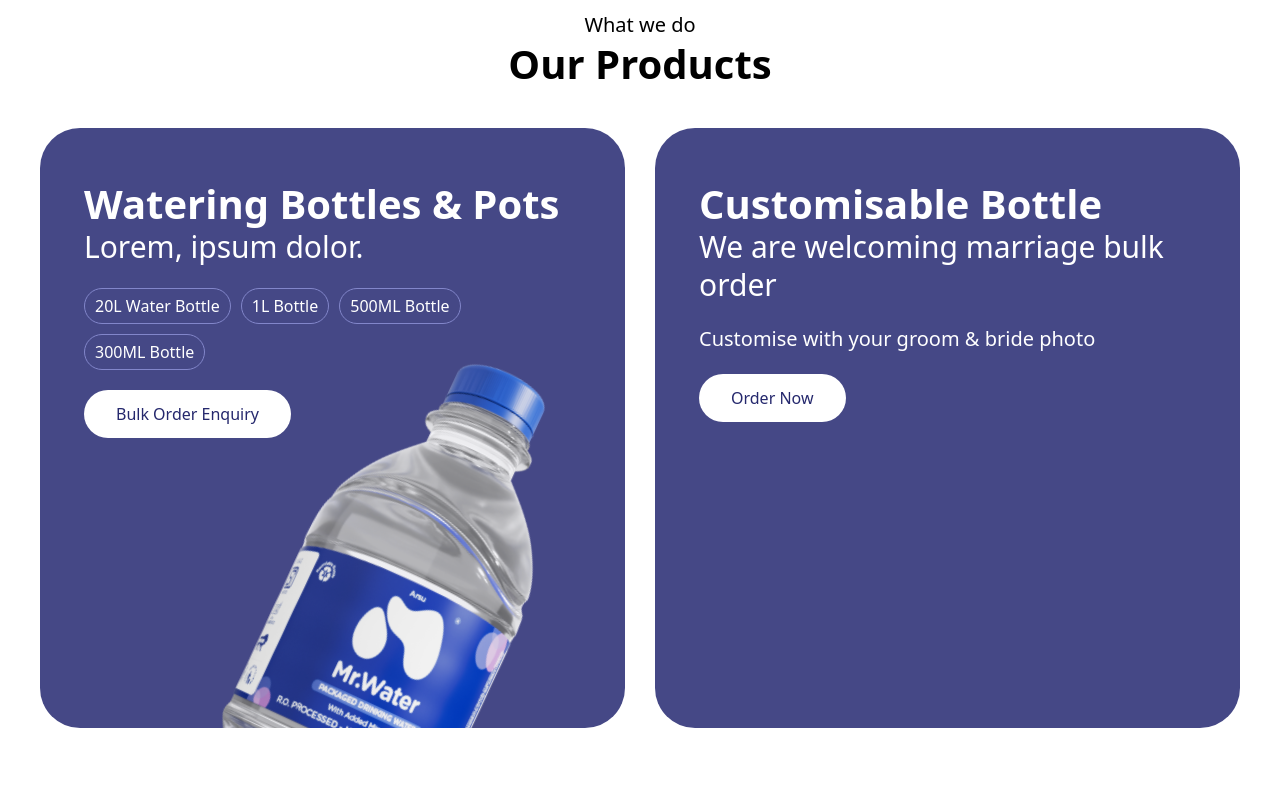
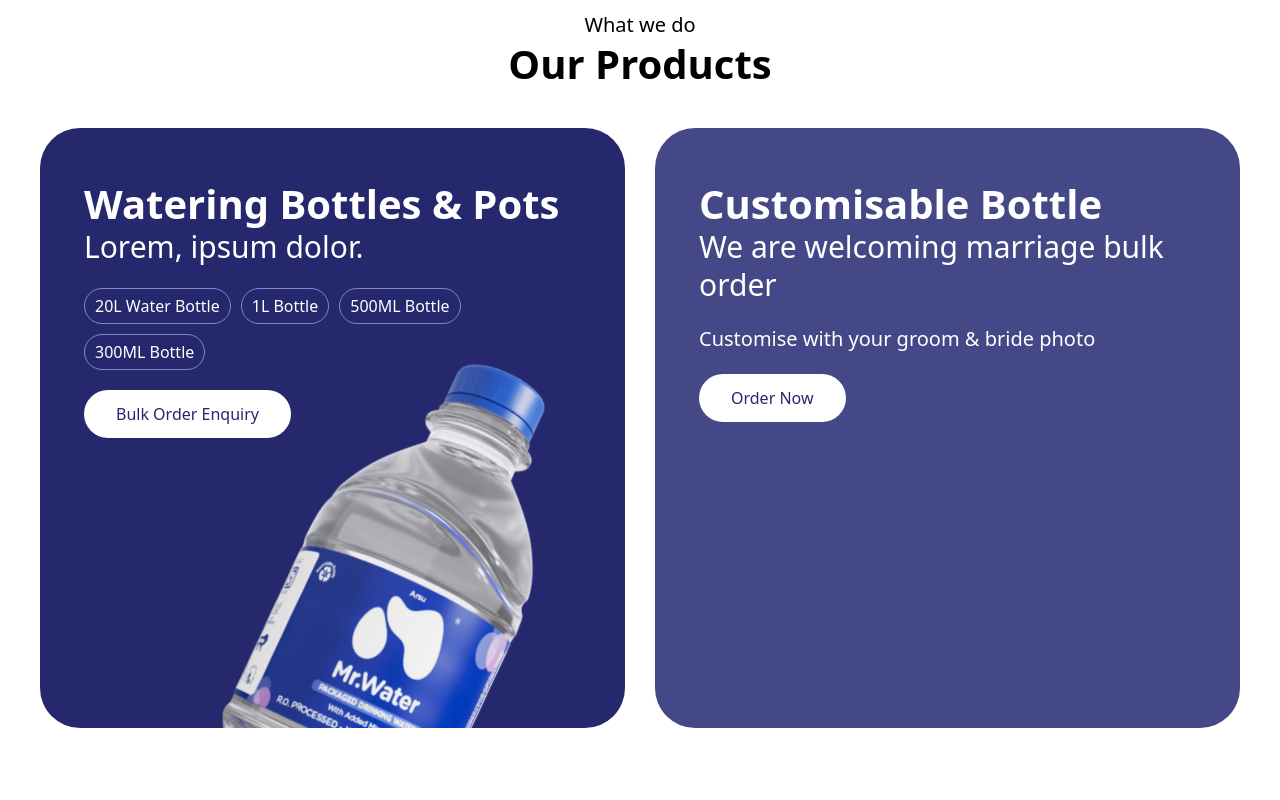
Before and after one commit to sudharshanr15/mrwater-fe, a Next.js app: page / in a window 1280 px wide. Shown: the part 560-1360 px from the top of the page. Built offline with nearby package versions, Linux system fonts and the light colour scheme.

Commit message:
Renamed pages to features

```diff
--- a/src/app/page.tsx
+++ b/src/app/page.tsx
@@ -1,6 +1,6 @@
-import Hero from "@/pages/home/Hero";
-import OurProducts from "@/pages/home/OurProducts";
-import WhoWeAre from "@/pages/home/WhoWeAre";
+import Hero from "@/features/home/Hero";
+import OurProducts from "@/features/home/OurProducts";
+import WhoWeAre from "@/features/home/WhoWeAre";
 
 export default function Home() {
   return (
--- a/src/pages/home/OurProducts.tsx
+++ b/src/features/home/OurProducts.tsx
@@ -17,7 +17,7 @@ function OurProducts() {
             <h3 className='text-heading-3 md:text-heading-2 font-bold'>Our Products</h3>
         </div>
         <div className="flex flex-col lg:flex-row gap-[30px]">
-            <div className="w-full lg:w-1/2 bg-primary-50 rounded-[30px] md:rounded-[40px] text-white p-8 md:px-11 md:py-13 overflow-hidden relative z-0 min-h-[500px] lg:min-h-[600px]">
+            <div className="w-full lg:w-1/2 bg-primary-60 rounded-[30px] md:rounded-[40px] text-white p-8 md:px-11 md:py-13 overflow-hidden relative z-0 min-h-[500px] lg:min-h-[600px]">
                 <h4 className='text-heading-3 md:text-heading-2 font-bold'>Watering Bottles & Pots</h4>
                 <p className='text-body-xl md:text-heading-3'>Lorem, ipsum dolor.</p>
                 <div className="flex flex-wrap gap-[10px] mt-[22px]">
```
Also changed, not shown: src/features/home/Header.tsx (renamed from src/pages/home/Header.tsx), src/features/home/Hero.tsx (renamed from src/pages/home/Hero.tsx), src/features/home/WhoWeAre.tsx (renamed from src/pages/home/WhoWeAre.tsx), src/features/home/assets/images/bottle-about-us.png (renamed from src/pages/home/assets/images/bottle-about-us.png), src/features/home/assets/images/index.ts (renamed from src/pages/home/assets/images/index.ts), src/features/home/assets/images/water-bottles.png (renamed from src/pages/home/assets/images/water-bottles.png).
